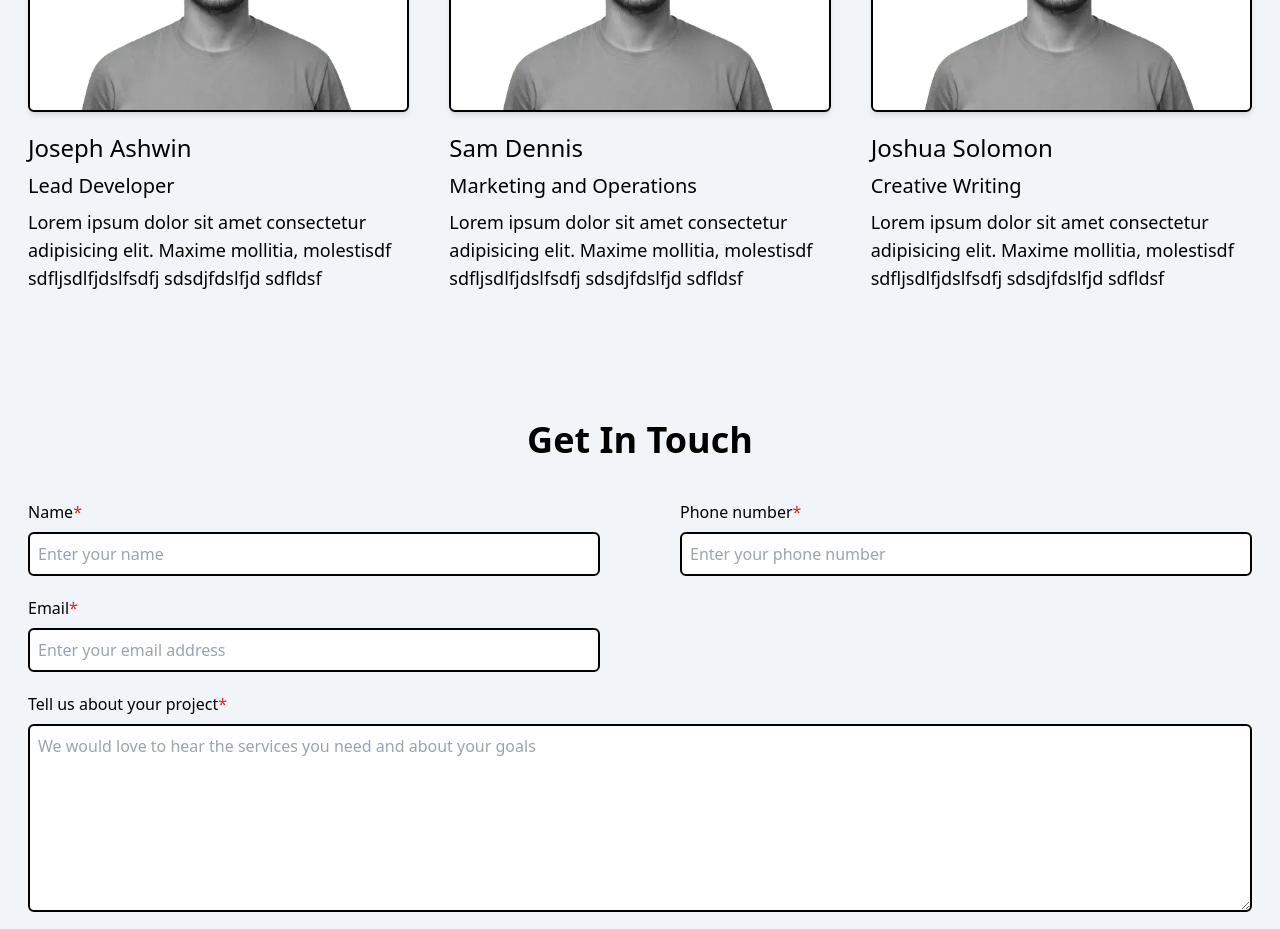
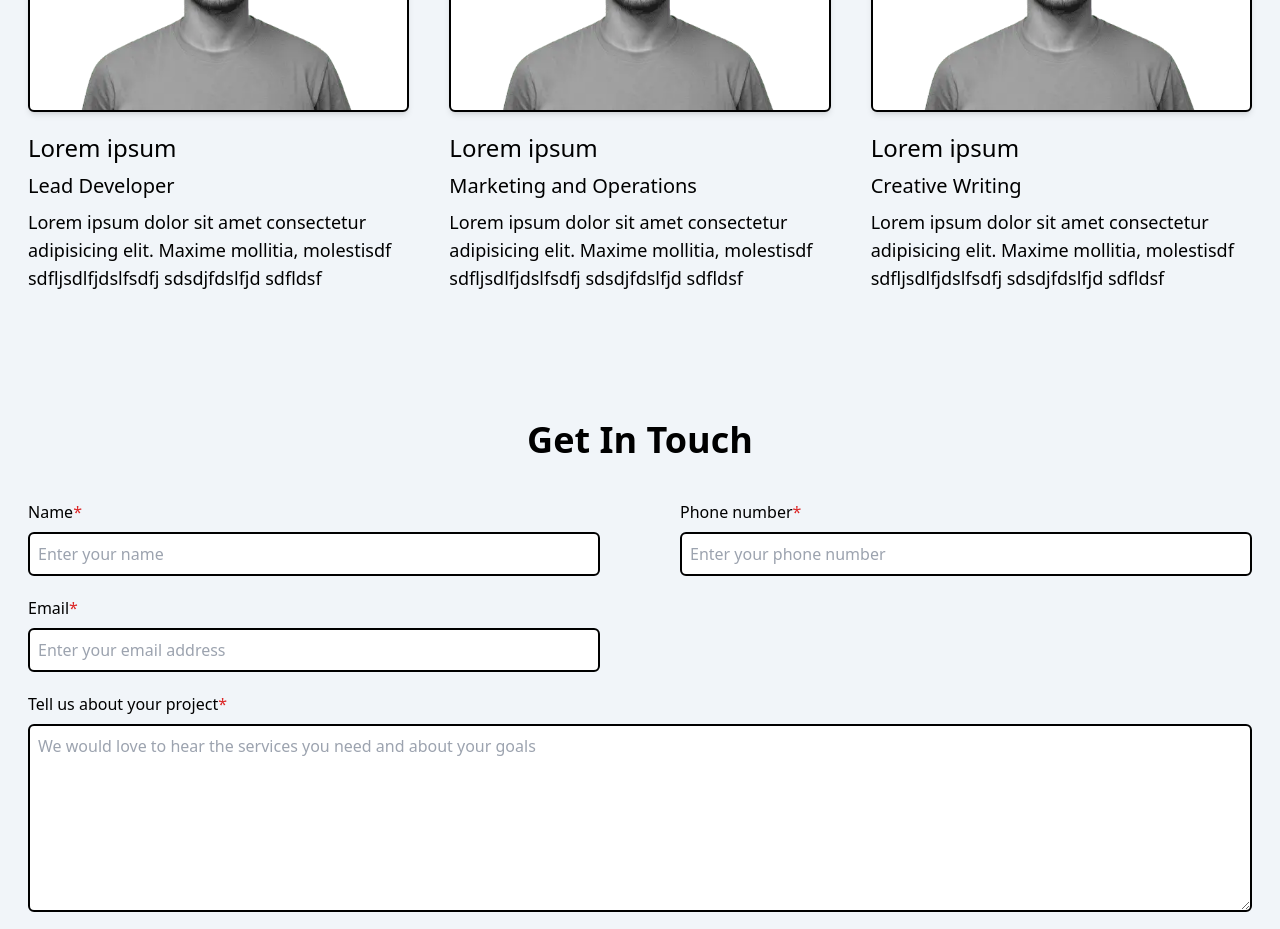
Before and after one commit to Ashmash100/Purple-Equation, a website built with webpack: page src/index.html in a window 1280 px wide. Shown: the part 2780-3709 px from the top of the page. Built offline with nearby package versions, Linux system fonts and the light colour scheme.

Commit message:
Updated names

```diff
--- a/src/index.html
+++ b/src/index.html
@@ -772,7 +772,7 @@
             </div>
             <div>
               <h3 class="text-3xl lg:text-2xl font-medium mt-7 lg:mt-5">
-                Joseph Ashwin
+                Lorem ipsum
               </h3>
               <h4 class="text-2xl lg:text-xl mt-3 lg:mt-2">Lead Developer</h4>
               <p class="text-xl lg:text-lg mt-3 lg:mt-2">
@@ -794,7 +794,7 @@
             </div>
             <div>
               <h3 class="text-3xl lg:text-2xl font-medium mt-7 lg:mt-5">
-                Sam Dennis
+                Lorem ipsum
               </h3>
               <h4 class="text-2xl lg:text-xl mt-3 lg:mt-2">
                 Marketing and Operations
@@ -818,7 +818,7 @@
             </div>
             <div>
               <h3 class="text-3xl lg:text-2xl font-medium mt-7 lg:mt-5">
-                Joshua Solomon
+                Lorem ipsum
               </h3>
               <h4 class="text-2xl lg:text-xl mt-3 lg:mt-2">Creative Writing</h4>
               <p class="text-xl lg:text-lg mt-3 lg:mt-2">
```
